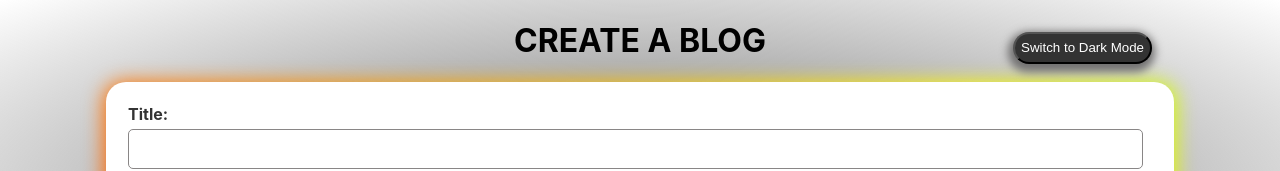
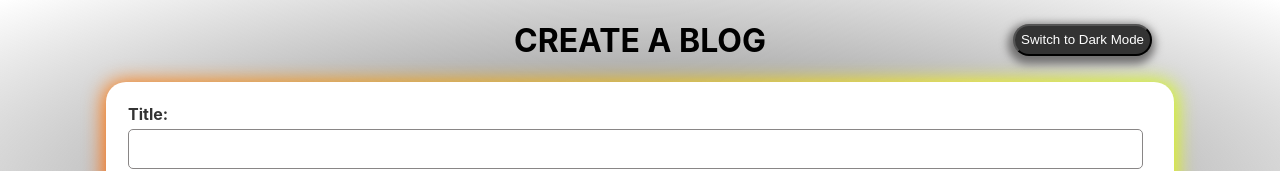
Before and after one commit to Shibaji121/blog-creation-page-ReactJS, a React (Create React App) app: page / in a window 1280 px wide. Shown: the top 171 px of the page. Built offline with nearby package versions, Linux system fonts and the light colour scheme.

Commit message:
final style edit done

```diff
--- a/src/index.css
+++ b/src/index.css
@@ -68,7 +68,7 @@ body {
   height: 2rem;
   border-radius: inherit;
   float: right;
-  margin: -72px auto;
+  margin: -80px auto;
   box-shadow: -1px 4px 9px 4px #727171;
 }
 
```
